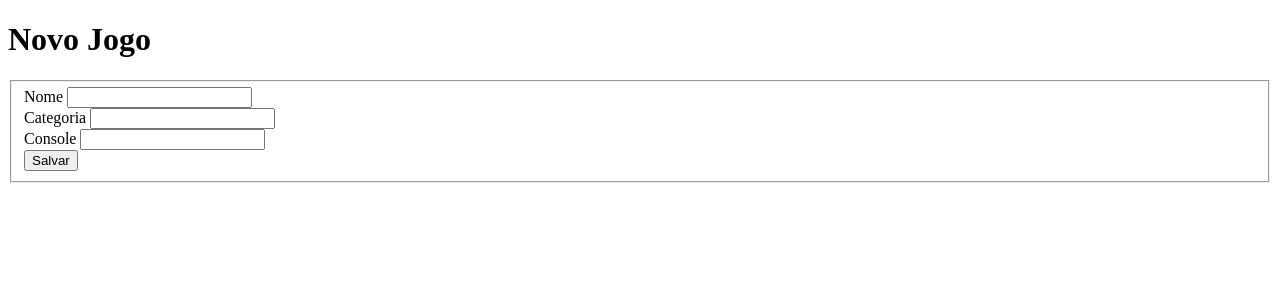
After one commit to rogeriobgregorio/estudos-python, a Flask app: page /novo in a window 1280 px wide. The commit adds this page. Shown: the top 300 px of the page. Run offline with Flask 3, Linux system fonts and the light colour scheme.

Commit message:
feat: Add novo.html

```diff
--- a/jogoteca/app.py
+++ b/jogoteca/app.py
@@ -1,10 +1,34 @@
-from flask import Flask, render_template
+from flask import Flask, render_template, request
 
 app = Flask(__name__)
 
-@app.route('/')
+class Jogo:
+    def __init__(self, nome, categoria, console):
+        self.nome = nome
+        self.categoria = categoria
+        self.console = console
+
+jogo1 = Jogo('Super Mario', 'Ação', 'SNES')
+jogo2 = Jogo('Pokemon Gold', 'RPG', 'GBA')
+jogo3 = Jogo('Mortal Kombat', 'Luta', 'SNES')
+lista = [jogo1, jogo2, jogo3]
+
+@app.route('/lista')
 def home():
-    return render_template('lista.html')
+    return render_template('lista.html', titulo='Jogos', jogos=lista)
+
+@app.route('/novo')
+def novo():
+    return render_template('novo.html', titulo='Novo Jogo')
+
+@app.route('/criar', methods=['POST',])
+def criar():
+    nome = request.form['nome']
+    categoria = request.form['categoria']
+    console = request.form['console']
+    jogo = Jogo(nome, categoria, console)
+    list.append(jogo)
+    return render_template('lista.html', titulo='Jogos', jogos=lista)
 
 if __name__ == "__main__":
     app.run(debug=True)
--- /dev/null
+++ b/jogoteca/templates/novo.html
@@ -0,0 +1,32 @@
+ <!DOCTYPE html>
+ <html>
+ <head>
+    <meta charset="utf-8">
+    <meta name="viewport" content="width=device-width, initial-scale=1">
+    <title>Jogoteca</title>
+ </head>
+ <body>
+    <div class="container">
+      <div class="page-header">
+          <h1>{{ titulo }}</h1>
+      </div>
+      <form action="/criar" method="POST">
+        <fieldset>
+          <div class="form-group">
+            <label for="nome">Nome</label>
+            <input type="text" id="nome" name="nome" class="form-control">
+          </div>
+          <div class="form-group">
+            <label for="categoria">Categoria</label>
+            <input type="text" id="categoria" name="categoria" class="form-control">
+          </div>
+          <div class="form-group">
+            <label for="console">Console</label>
+            <input type="text" id="console" name="console" class="form-control">
+          </div>
+          <button type="submit" class="btn btn-primary btn-salvar">Salvar</button>
+        </fieldset>
+      </form>
+    </div>
+ </body>
+ </html>
```
Also changed, not shown: jogoteca/templates/lista.html (+8 -8 lines).
